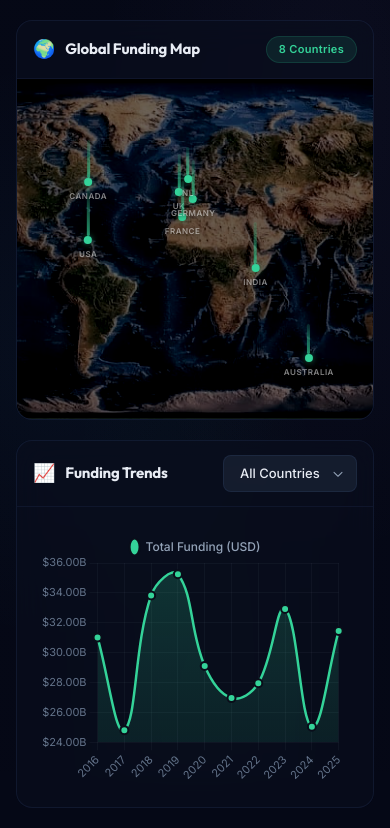
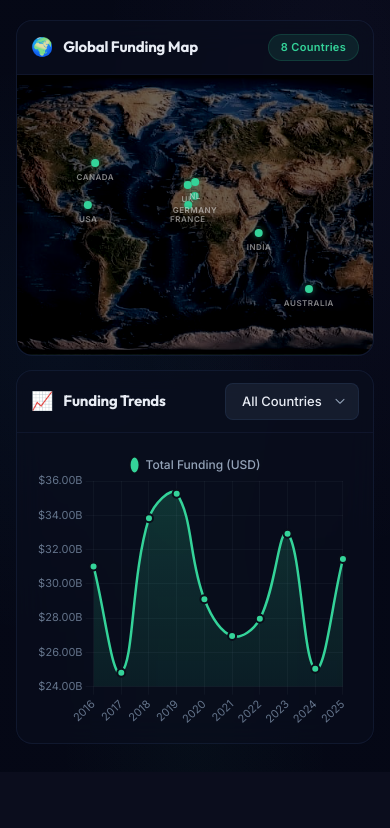
Before and after one commit to Uday-MS/occ_hackathon, a Flask app: page /trends in a window 390 px wide. Shown: the part 72-900 px from the top of the page. After the commit the page ends 816 px from the top, so only its background shows below. Run offline with Flask 3, Linux system fonts and the light colour scheme.

Commit message:
trends alterd

```diff
--- a/static/style.css
+++ b/static/style.css
@@ -1595,13 +1595,12 @@ a {
    EXPLORE DASHBOARD — Premium Analytics Map Layout
    =================================================================== */
 
-/* 2-Column Layout */
+/* Stacked Layout: Map top, Chart bottom */
 .explore-dashboard {
-    display: grid;
-    grid-template-columns: 1.5fr 1fr;
-    gap: 20px;
-    align-items: stretch;
-    min-height: calc(100vh - 140px);
+    display: flex;
+    flex-direction: column;
+    gap: 14px;
+    height: calc(100vh - 120px);
 }
 
 /* Panel shared styles */
@@ -1621,7 +1620,7 @@ a {
     display: flex;
     align-items: center;
     justify-content: space-between;
-    padding: 18px 22px;
+    padding: 10px 18px;
     border-bottom: 1px solid rgba(100, 140, 220, 0.08);
     flex-shrink: 0;
 }
@@ -1652,10 +1651,14 @@ a {
     letter-spacing: 0.3px;
 }
 
-/* ---- Map Panel ---- */
+/* ---- Map Panel — compact height ---- */
+.explore-map-panel {
+    flex-shrink: 0;
+}
+
 .dash-map-wrap {
     position: relative;
-    flex: 1;
+    height: 300px;
     overflow: hidden;
 }
 
@@ -1664,6 +1667,7 @@ a {
     width: 100%;
     height: 100%;
     object-fit: cover;
+    border-radius: 0 0 16px 16px;
     filter: brightness(0.45) saturate(0.6) contrast(1.2);
     user-select: none;
     -webkit-user-drag: none;
@@ -1689,6 +1693,7 @@ a {
 .map-marker:hover,
 .map-marker.active {
     z-index: 15;
+    transform: translateX(-50%) scale(1.1);
 }
 
 /* Vertical Bar */
@@ -1917,45 +1922,46 @@ a {
     font-size: 12.5px;
 }
 
-/* ---- Chart Panel ---- */
+/* ---- Chart Panel — compact to fit one screen ---- */
+.explore-chart-panel {
+    flex: 1;
+    min-height: 0;
+}
+
 .explore-chart-wrap {
     flex: 1;
-    padding: 18px 22px 22px;
+    padding: 10px 18px 14px;
     position: relative;
-    min-height: 300px;
-}
-
-/* ---- Responsive: Stack on mobile ---- */
-@media (max-width: 1024px) {
+    min-height: 180px;
+}
+
+/* ---- Responsive ---- */
+@media (max-width: 768px) {
     .explore-dashboard {
-        grid-template-columns: 1fr;
-        min-height: auto;
+        max-height: none;
     }
-    .explore-map-panel {
-        min-height: 400px;
-    }
-    .explore-chart-wrap {
-        min-height: 300px;
-    }
-}
-
-@media (max-width: 640px) {
-    .explore-panel-header {
-        padding: 14px 16px;
+    .dash-map-wrap {
+        height: 280px;
     }
     .dash-analytics-card {
-        width: 220px;
+        width: 210px;
         right: 10px;
         top: 10px;
     }
     .dash-analytics-inner {
-        padding: 16px;
+        padding: 14px;
     }
     .dash-card-stat-val {
-        font-size: 16px;
+        font-size: 15px;
     }
     .marker-label {
         font-size: 8px;
+    }
+    .marker-bar {
+        display: none;
+    }
+    .explore-panel-header {
+        padding: 12px 14px;
     }
 }
 
--- a/templates/trends.html
+++ b/templates/trends.html
@@ -5,10 +5,10 @@
 
 {% block content %}
 
-<!-- ===== EXPLORE DASHBOARD: 2-Column Layout ===== -->
+<!-- ===== EXPLORE: Stacked Layout (Map top, Chart bottom) ===== -->
 <div class="explore-dashboard" id="exploreDashboard">
 
-    <!-- LEFT: Analytics Map Panel -->
+    <!-- TOP: Analytics Map Panel -->
     <div class="explore-map-panel">
         <div class="explore-panel-header">
             <div class="explore-panel-title">
@@ -17,56 +17,55 @@
             <span class="explore-panel-badge">8 Countries</span>
         </div>
 
-        <!-- Dark styled map with data markers -->
         <div class="dash-map-wrap" id="dashMapWrap">
             <img src="{{ url_for('static', filename='world_map.png') }}"
                  alt="World Map"
                  class="dash-map-img"
                  draggable="false" />
 
-            <!-- Country Markers with vertical bars -->
-            <div class="map-marker" data-country="USA" style="left: 20%; top: 32%;">
-                <div class="marker-bar" style="height: 48px;"></div>
+            <!-- Country Markers — ACCURATE positions -->
+            <div class="map-marker" data-country="USA" style="left: 20%; top: 45%;">
+                <div class="marker-bar" style="height: 38px;"></div>
                 <div class="marker-dot"></div>
                 <span class="marker-label">USA</span>
             </div>
-            <div class="map-marker" data-country="Canada" style="left: 20%; top: 18%;">
-                <div class="marker-bar" style="height: 38px;"></div>
+            <div class="map-marker" data-country="Canada" style="left: 22%; top: 30%;">
+                <div class="marker-bar" style="height: 30px;"></div>
                 <div class="marker-dot"></div>
                 <span class="marker-label">Canada</span>
             </div>
-            <div class="map-marker" data-country="UK" style="left: 45.5%; top: 22%;">
-                <div class="marker-bar" style="height: 34px;"></div>
+            <div class="map-marker" data-country="UK" style="left: 48%; top: 38%;">
+                <div class="marker-bar" style="height: 28px;"></div>
                 <div class="marker-dot"></div>
                 <span class="marker-label">UK</span>
             </div>
-            <div class="map-marker" data-country="France" style="left: 46.5%; top: 30%;">
-                <div class="marker-bar" style="height: 32px;"></div>
+            <div class="map-marker" data-country="France" style="left: 48%; top: 45%;">
+                <div class="marker-bar" style="height: 26px;"></div>
                 <div class="marker-dot"></div>
                 <span class="marker-label">France</span>
             </div>
-            <div class="map-marker" data-country="Germany" style="left: 49.5%; top: 24%;">
-                <div class="marker-bar" style="height: 35px;"></div>
+            <div class="map-marker" data-country="Germany" style="left: 50%; top: 42%;">
+                <div class="marker-bar" style="height: 28px;"></div>
                 <div class="marker-dot"></div>
                 <span class="marker-label">Germany</span>
             </div>
-            <div class="map-marker" data-country="Netherlands" style="left: 48%; top: 20%;">
-                <div class="marker-bar" style="height: 28px;"></div>
+            <div class="map-marker" data-country="Netherlands" style="left: 50%; top: 37%;">
+                <div class="marker-bar" style="height: 22px;"></div>
                 <div class="marker-dot"></div>
                 <span class="marker-label">NL</span>
             </div>
-            <div class="map-marker" data-country="India" style="left: 67%; top: 42%;">
-                <div class="marker-bar" style="height: 42px;"></div>
+            <div class="map-marker" data-country="India" style="left: 68%; top: 55%;">
+                <div class="marker-bar" style="height: 34px;"></div>
                 <div class="marker-dot"></div>
                 <span class="marker-label">India</span>
             </div>
-            <div class="map-marker" data-country="Australia" style="left: 82%; top: 72%;">
-                <div class="marker-bar" style="height: 30px;"></div>
+            <div class="map-marker" data-country="Australia" style="left: 82%; top: 75%;">
+                <div class="marker-bar" style="height: 24px;"></div>
                 <div class="marker-dot"></div>
                 <span class="marker-label">Australia</span>
             </div>
 
-            <!-- Analytics Popup Card (appears on click) -->
+            <!-- Analytics Popup Card -->
             <div class="dash-analytics-card" id="dashAnalyticsCard">
                 <div class="dash-analytics-inner" id="dashAnalyticsInner">
                     <div class="dash-analytics-empty">
@@ -78,7 +77,7 @@
         </div>
     </div>
 
-    <!-- RIGHT: Trend Chart Panel -->
+    <!-- BOTTOM: Trend Chart Panel -->
     <div class="explore-chart-panel">
         <div class="explore-panel-header">
             <div class="explore-panel-title">
@@ -172,12 +171,10 @@
     var activeMarker = null;
 
     function selectCountry(country, markerEl) {
-        // Remove previous active
         markers.forEach(function(m) { m.classList.remove('active'); });
         markerEl.classList.add('active');
         activeMarker = markerEl;
 
-        // Show card with loading
         card.classList.add('visible');
         inner.innerHTML =
             '<div class="dash-analytics-loading">' +
@@ -185,7 +182,6 @@
                 '<span>Loading...</span>' +
             '</div>';
 
-        // Fetch data
         fetch('/api/country-analytics?name=' + encodeURIComponent(country))
             .then(function(res) { return res.json(); })
             .then(function(data) {
@@ -222,13 +218,11 @@
                         '</div>' +
                     '</div>';
 
-                // Close button
                 document.getElementById('dashCardClose').addEventListener('click', function(e) {
                     e.stopPropagation();
                     closeCard();
                 });
 
-                // Sync trend chart filter
                 if (filterSelect) {
                     filterSelect.value = data.country;
                     filterSelect.dispatchEvent(new Event('change'));
@@ -249,7 +243,6 @@
         }
     }
 
-    // Attach click events
     markers.forEach(function(marker) {
         marker.addEventListener('click', function(e) {
             e.stopPropagation();
@@ -258,7 +251,6 @@
         });
     });
 
-    // Click outside card to close
     document.getElementById('dashMapWrap').addEventListener('click', function(e) {
         if (e.target.classList.contains('dash-map-img') && activeMarker) {
             closeCard();
```
